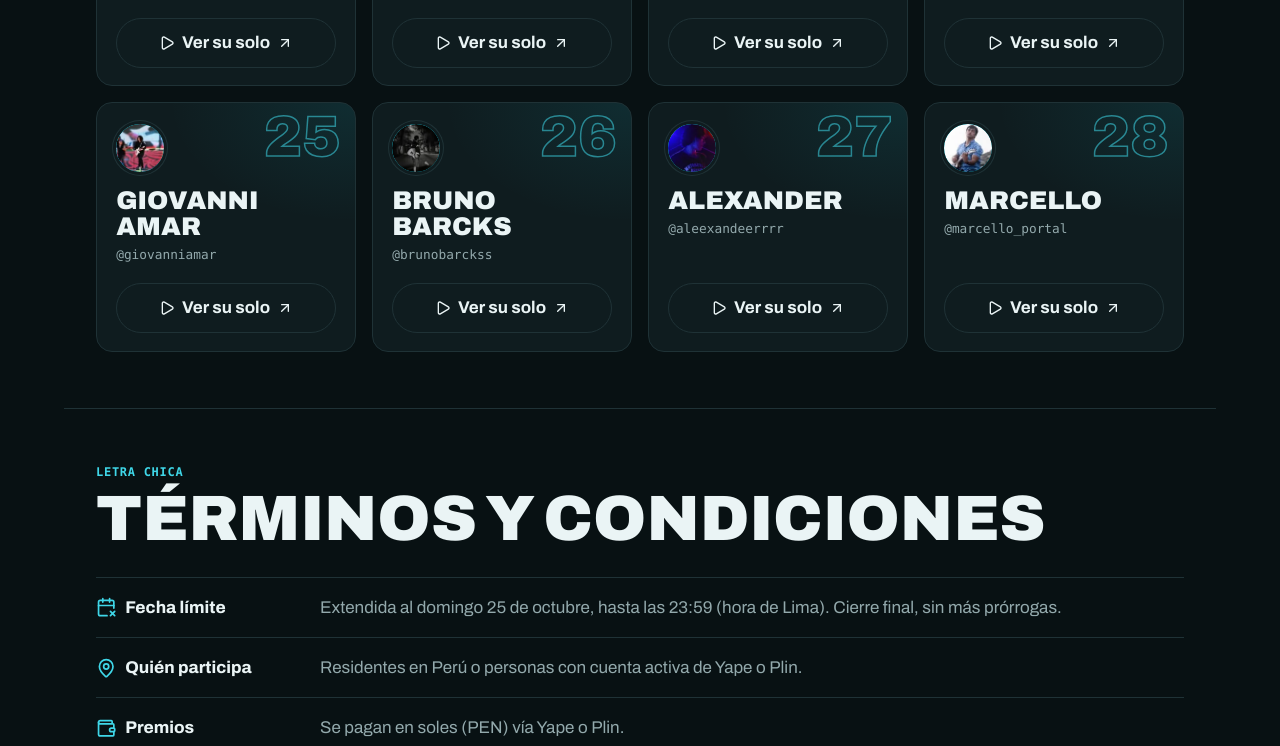
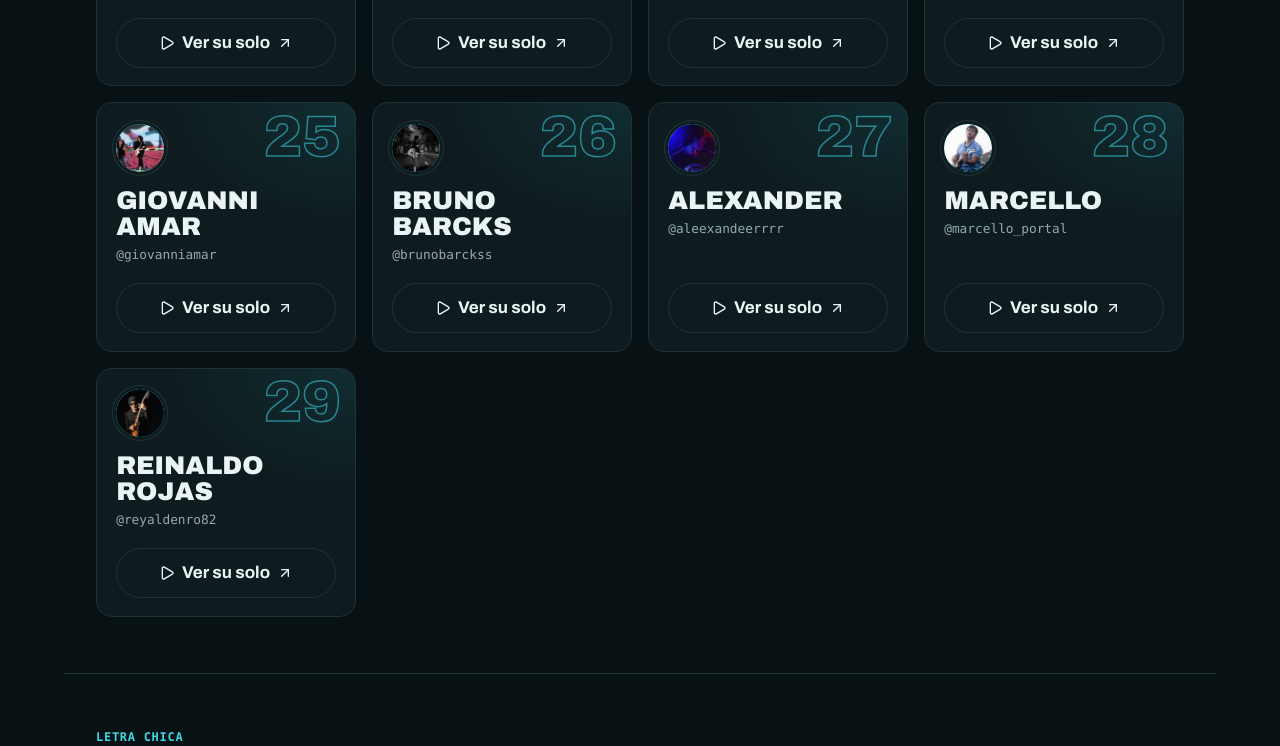
Before and after one commit to erp-project-dev/pg-tournament, a React (Vite) app: page / in a window 1280 px wide. Shown: the part 4680-5426 px from the top of the page. Built offline with nearby package versions, Linux system fonts and the light colour scheme; a web font is replaced by a local one.

Commit message:
feat: agregar participantes (1 nuevo)
Co-Authored-By: Claude Opus 5.5 <noreply@anthropic.com>

```diff
--- a/src/Landing.tsx
+++ b/src/Landing.tsx
@@ -119,6 +119,7 @@ const PARTICIPANTS = [
   { user: "brunobarckss", name: "Bruno Barcks", reel: "https://www.instagram.com/p/DevmUvgqXZc/" },
   { user: "aleexandeerrrr", name: "Alexander", reel: "https://www.instagram.com/reels/Devl_sIR1Uy/" },
   { user: "marcello_portal", name: "Marcello", reel: "https://www.instagram.com/reels/DevpQqRTYmD/" },
+  { user: "reyaldenro82", name: "Reinaldo Rojas", reel: "https://www.instagram.com/reel/Dex4wmMxkyS/" },
 ];
 
 const TERMS = [
```
Also changed, not shown: public/participants/reyaldenro82.webp (added).
